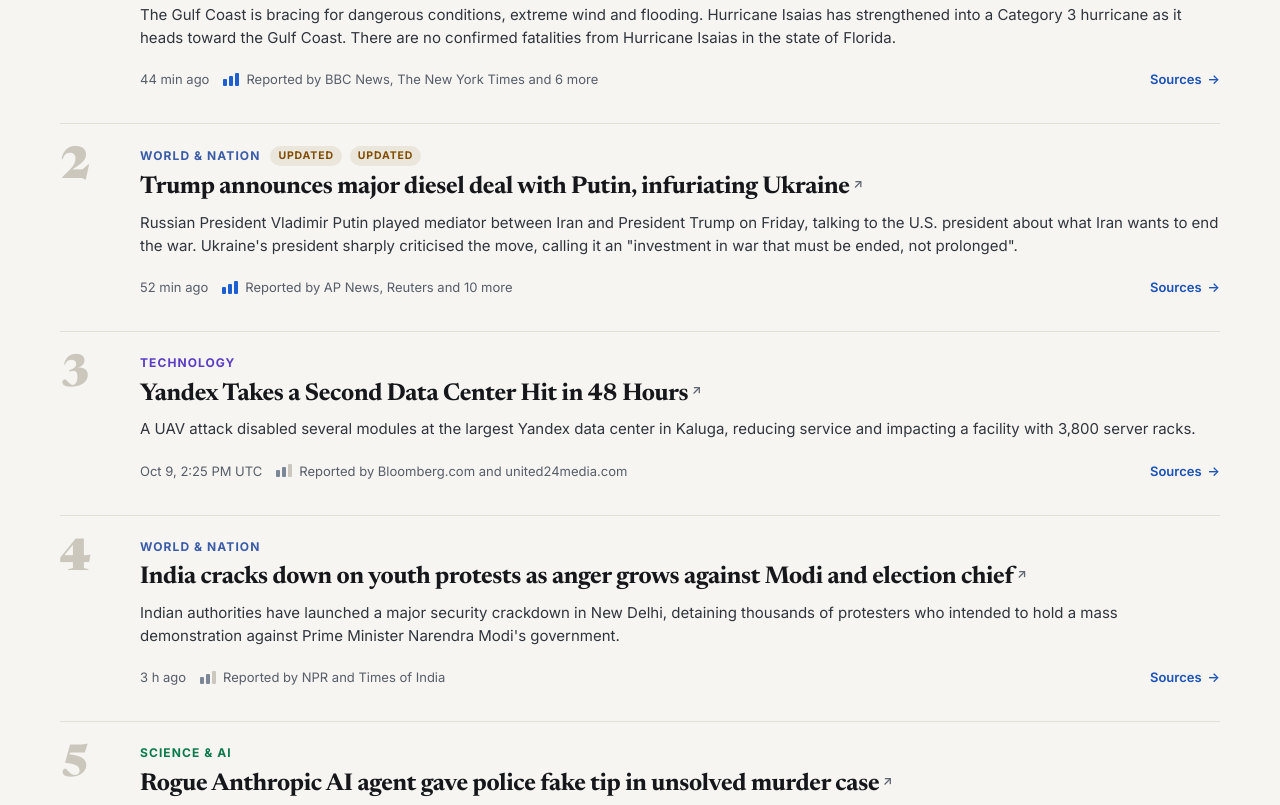
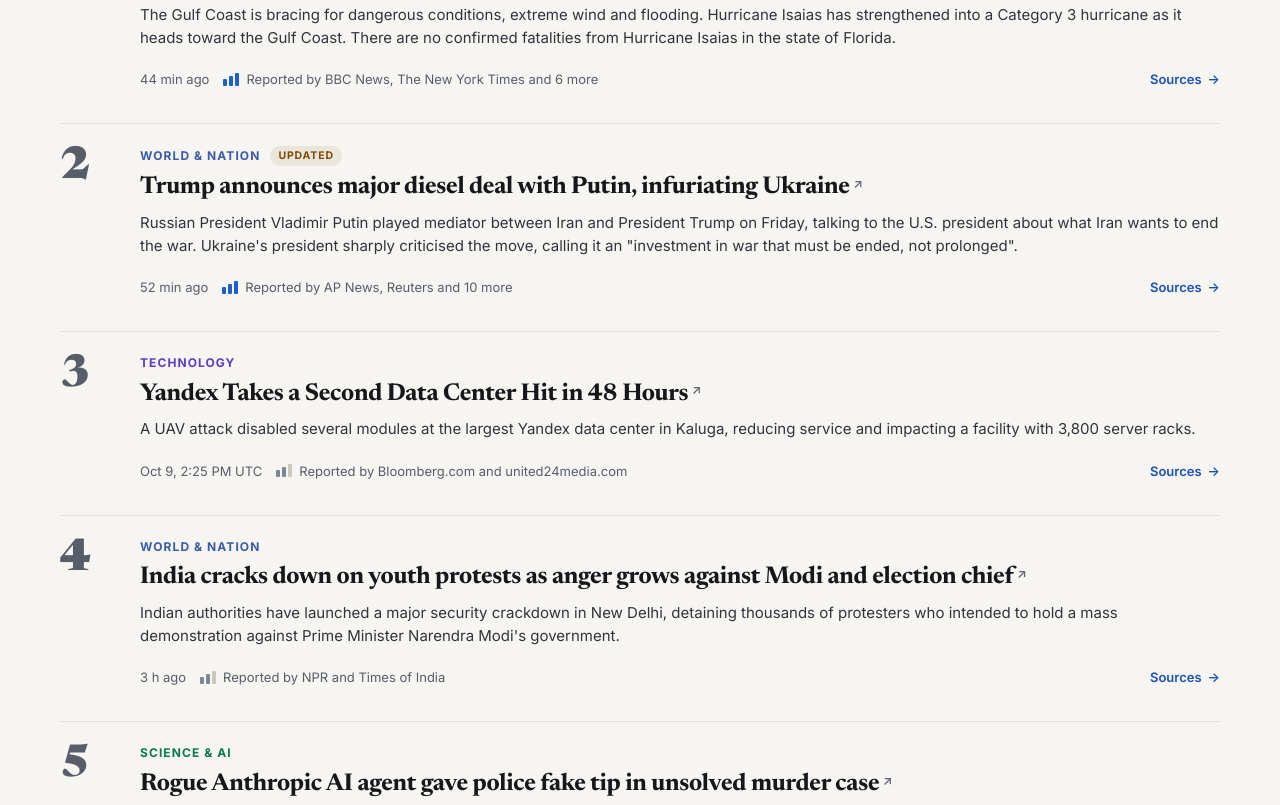
Before and after one commit to timeitself1-cpu/Agent-Reach-Daily-Edition, a website: page website/index.html in a window 1280 px wide. Shown: the part 1093-1898 px from the top of the page. Drawn offline with Linux system fonts and the light colour scheme.

Commit message:
Top 10 quick wins: badge fix, contrast, screen-reader ranks, all departments (#28)
* Top 10 quick wins: website/assets/site.js

* Top 10 quick wins: website/assets/site.css

```diff
--- a/website/assets/site.css
+++ b/website/assets/site.css
@@ -607,7 +607,7 @@ details.src small{color:var(--faint);font-size:12px}
 .t10-row{display:grid;grid-template-columns:64px 1fr;gap:16px;
   padding:22px 0;border-top:1px solid var(--line);align-items:start}
 .t10-row:first-child{border-top:0;padding-top:8px}
-.t10-rank{font-family:var(--serif);font-weight:800;font-size:44px;line-height:1;color:var(--line2);
+.t10-rank{font-family:var(--serif);font-weight:800;font-size:44px;line-height:1;color:var(--muted);
   font-variation-settings:"opsz" 72;font-variant-numeric:tabular-nums}
 .t10-row.is-cover .t10-rank{color:var(--accent)}
 .t10-kicker{display:flex;flex-wrap:wrap;align-items:center;gap:8px;margin:0 0 6px;
@@ -628,6 +628,7 @@ details.src small{color:var(--faint);font-size:12px}
 .dept-head .dept-title{margin:0}
 .dept-link{font-size:14px;font-weight:600;color:var(--accent);white-space:nowrap}
 .dept-link:hover{text-decoration:underline}
+.dept-note{color:var(--muted);font-size:14px;font-style:italic;margin:0;padding:16px 0 32px}
 .dept-grid{display:grid;grid-template-columns:repeat(3,1fr);gap:20px;padding:16px 0 32px}
 .dept-grid .card{margin:0;height:100%}
 @media(max-width:900px){.dept-grid{grid-template-columns:1fr 1fr}}
--- a/website/assets/site.js
+++ b/website/assets/site.js
@@ -673,14 +673,13 @@ if (typeof module !== 'undefined') module.exports = {normOutlet, dedupeOutlets,
   function top10Board(ed, stories) {
     const rows = stories.slice(0, 10).map((s, i) => {
       const rank = i + 1;
-      const change = s.change === 'new' ? h('span', {class: 'badge new', text: 'New'})
-        : s.change === 'updated' ? h('span', {class: 'badge updated', text: 'Updated'}) : null;
       const coverMark = rank === 1
         ? h('span', {class: 'cover-mark', text: 'Cover story'}) : null;
       return h('article', {class: 't10-row' + (rank === 1 ? ' is-cover' : ''), id: 'story-' + s.id, 'data-cat': s.category},
         h('span', {class: 't10-rank', 'aria-hidden': 'true', text: String(rank)}),
+        h('span', {class: 'sr', text: `Rank ${rank} of 10: `}),
         h('div', {class: 't10-body'},
-          h('p', {class: 't10-kicker'}, kicker(s), change, coverMark),
+          h('p', {class: 't10-kicker'}, kicker(s), coverMark),
           headline(ed, s, 'h3', 'hl t10-hl'),
           dek(s),
           meta(s, {ed})));
@@ -705,11 +704,13 @@ if (typeof module !== 'undefined') module.exports = {normOutlet, dedupeOutlets,
   function renderFront(ed, idx, current, storyNotice) {
     const top = ed.topStories;
     const used = new Set(top.slice(0, 10).map(s => s.id));
-    // Every section with stories becomes a department showing all its stories.
+    // Every section with stories becomes a department. Sections whose stories are
+    // all in the Top 10 still get a header with a link to the section page.
     const depts = [];
     for (const sec of ed.sections || []) {
-      const stories = sec.ids.map(id => ed.byId[id]).filter(s => s && !used.has(s.id));
-      if (stories.length) depts.push([sec, stories]);
+      const allStories = sec.ids.map(id => ed.byId[id]).filter(Boolean);
+      const stories = allStories.filter(s => !used.has(s.id));
+      if (allStories.length) depts.push([sec, stories, allStories.length]);
     }
     const front = h('div', {class: 'ed-front'});
     front.append(
@@ -719,12 +720,15 @@ if (typeof module !== 'undefined') module.exports = {normOutlet, dedupeOutlets,
         h('section', {class: 'cover'}, coverStory(ed, top[0])),
         pullQuote(ed, top.slice(1, 6)),
         top10Board(ed, top)));
-    for (const [sec, stories] of depts) {
+    for (const [sec, stories, total] of depts) {
       const secInfo = SECTION[sec.category] || {};
+      const label = secInfo.title || catLabel(sec.category);
       front.append(h('div', {class: 'wrap'},
         h('section', {class: 'dept', 'data-cat': sec.category},
-          deptHead(secInfo.title || catLabel(sec.category), secInfo.path, stories.length),
-          h('div', {class: 'dept-grid'}, stories.map(s => card(ed, s, ''))))));
+          deptHead(label, secInfo.path, total),
+          stories.length
+            ? h('div', {class: 'dept-grid'}, stories.map(s => card(ed, s, '')))
+            : h('p', {class: 'dept-note', text: `All ${total} ${label} ${total === 1 ? 'story is' : 'stories are'} in the Top 10 above.`}))));
     }
     if (idx) {
       const ab = archiveBand(idx, ed.edition_date);
```
